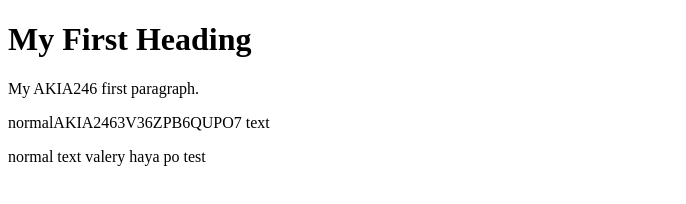
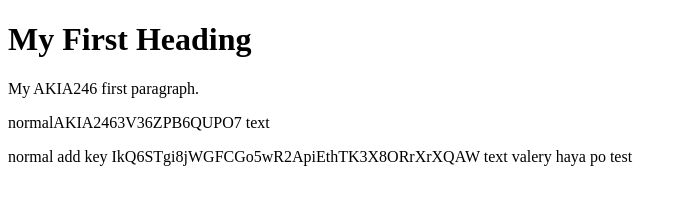
Before and after one commit to yotamh60/test_pics_app, a website: page test.html in a window 1280 px wide. Shown: the whole page, without its empty margins (0-686 px from the left). Drawn offline with Linux system fonts and the light colour scheme.

Commit message:
Update test.html

```diff
--- a/test.html
+++ b/test.html
@@ -5,7 +5,7 @@
 <h1>My First Heading</h1>
 <p>My AKIA246 first paragraph.</p>
 <p>normalAKIA2463V36ZPB6QUPO7 text</p>
-<p>normal text valery haya po test</p>
+<p>normal add key IkQ6STgi8jWGFCGo5wR2ApiEthTK3X8ORrXrXQAW text valery haya po test</p>
 
 
 </body>
```
